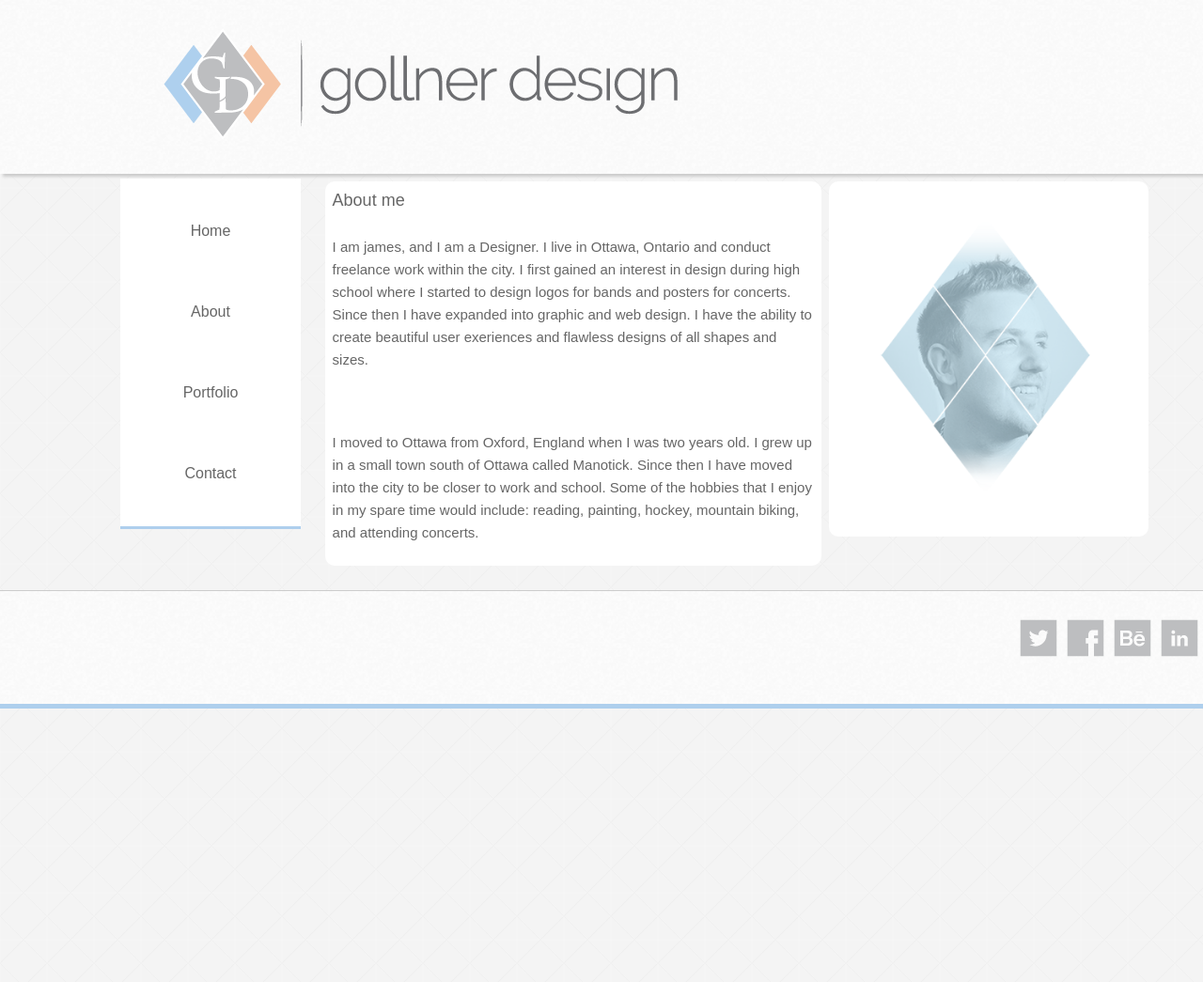
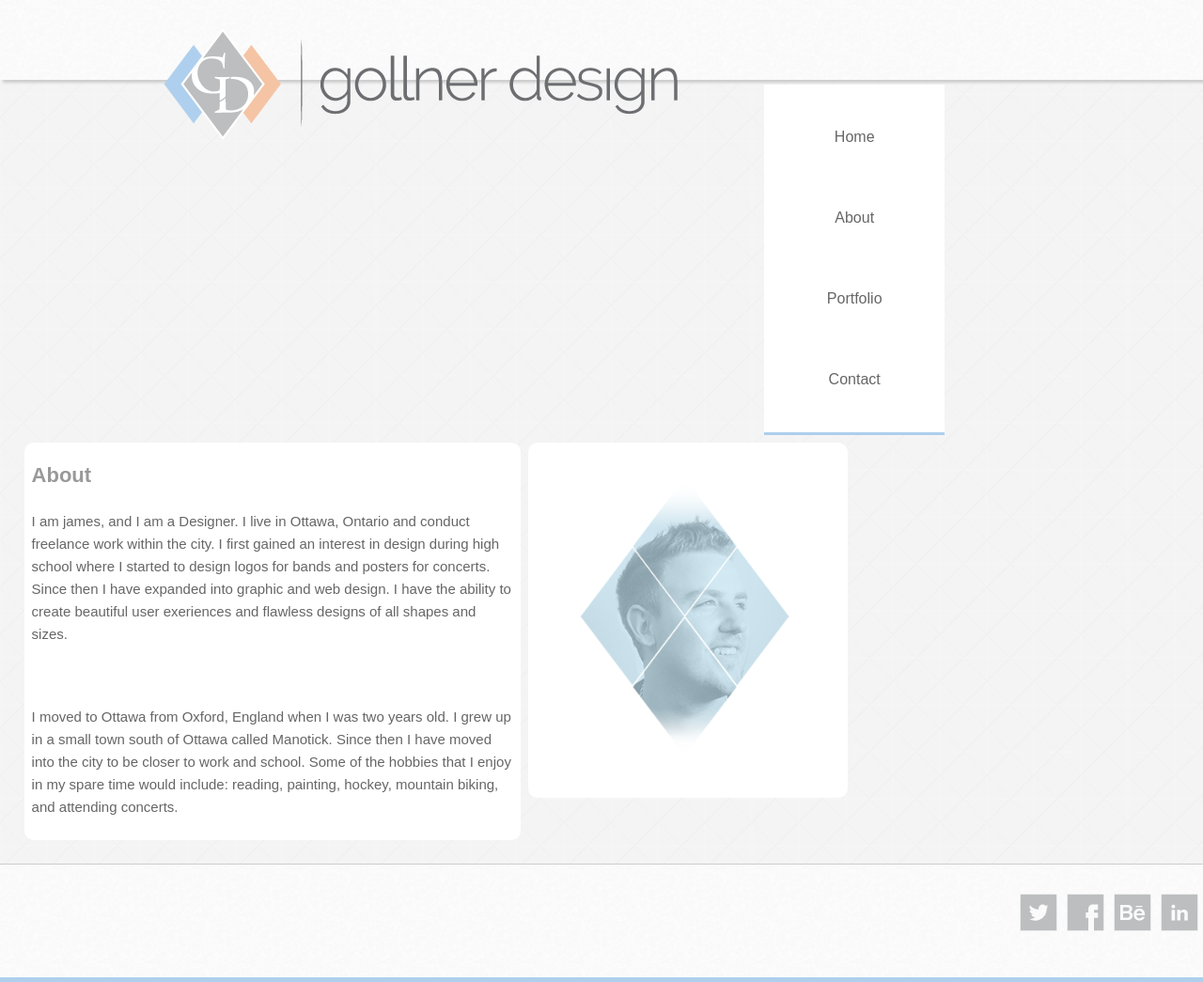
Before and after one commit to jgollner/jgollner.github.io, a Jekyll site: the page built from index.html, in a window 1280 px wide. Shown: the whole page at 94% size. Built offline with Jekyll 4.4.1, drawn with Linux system fonts in a browser that asks for light colours; Markdown is read by kramdown in place of the engine named in the settings; before the commit the page ends 900 px from its top, so only the background shows below that.

Commit message:
header change

```diff
--- a/css/general.css
+++ b/css/general.css
@@ -28,7 +28,7 @@ header {
 	background-image:url(../images/headerbg.png);
 	clear:both;
 	width: 100%;
-  	height: 180px;
+  	height: 80px;
   	padding-top: 5px;
 	z-index: auto;
 	}
--- a/index.html
+++ b/index.html
@@ -20,7 +20,7 @@ title: About
 
 
 		<div class="content">
-			<h>About me</h>
+			<h1>About</h1>
 				<p class= "border-p">I am james, and I am a Designer. I live in Ottawa, Ontario and conduct 		freelance work within the city. I first gained an interest in design during high school where I started to design logos for bands and posters for concerts. Since then I have expanded into graphic and web design. I have the ability to create beautiful user exeriences and flawless designs of all shapes and sizes.</p>
 <br>
 				<p class= "border-p">I moved to Ottawa from Oxford, England when I was two years old. I grew up in a small town south of Ottawa called Manotick. Since then I have moved into the city to be closer to work and school. Some of the hobbies that I enjoy in my spare time would include: reading, painting, hockey, mountain biking, and attending concerts.</p>
```
